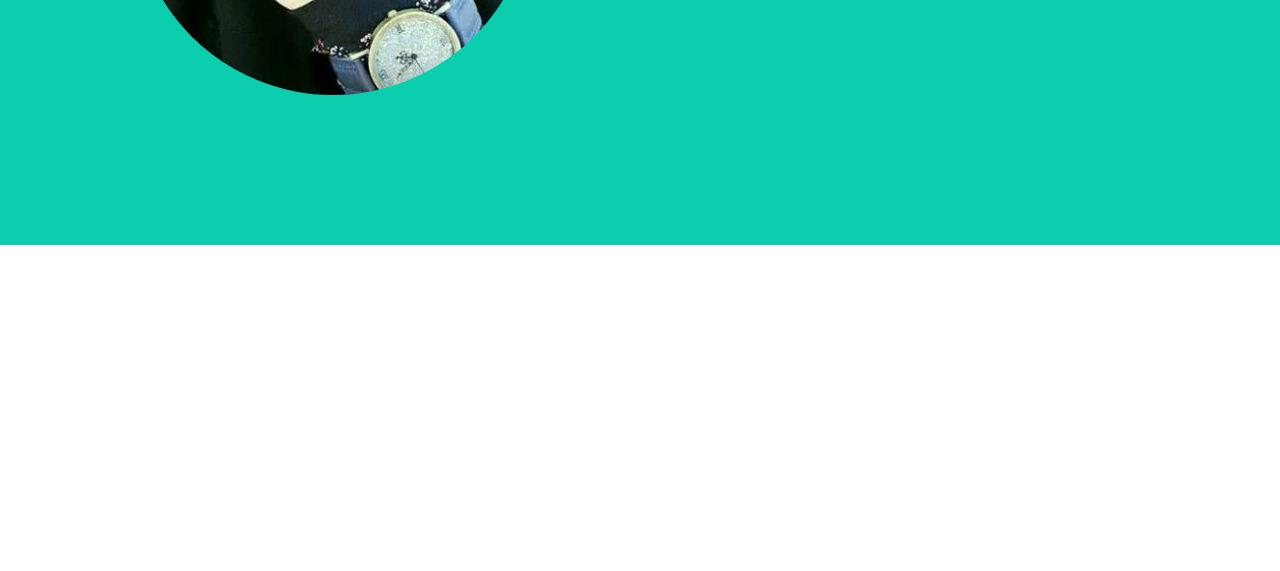
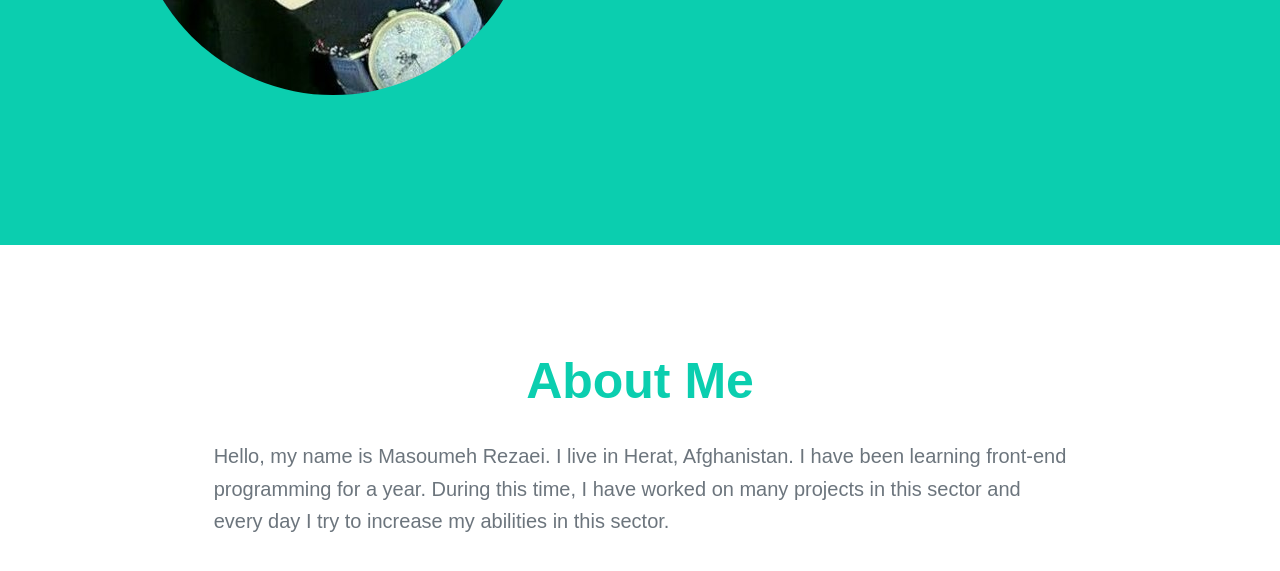
Before and after one commit to MahsumaRezai/spring, a website: page index.html in a window 1280 px wide. Shown: the part 455-1026 px from the top of the page. Before the commit the page ends 800 px from the top, so only its background shows below. Drawn offline with Linux system fonts and the light colour scheme.

Commit message:
start work on about section

```diff
--- a/index.html
+++ b/index.html
@@ -23,11 +23,23 @@
                 <div class="button-head">
                     <button class="button-head__btn"><a class="button-head__link">Download CV</a></button>
                 </div>
-
-
             </div>
-
-
+        </div>
+    </div>
+    <!-- end of header section-->
+    <!-- about section-->
+    <div class="about-section">
+        <!-- connatiner-->
+        <div class="about-content">
+            <div class="about-content__title">
+                <p>About Me</p>
+            </div>
+            <div class="about-content__text">
+                <p> Hello, my name is Masoumeh Rezaei. I live in Herat, Afghanistan. I have been learning front-end<br>
+                    programming for a year. During this time, I have worked on many projects in this sector and<br>
+                    every
+                    day I try to increase my abilities in this sector.</p>
+            </div>
 
 
 
@@ -39,9 +51,30 @@
 
 
 
+
+
+
+
+
+
+
+
+
+
+        <!--  end of connatiner-->
+
+
     </div>
-    <!-- end of header section-->
 
+
+
+
+
+
+
+
+
+    <!--end of about section-->
 
 
 
--- a/scss/main.scss
+++ b/scss/main.scss
@@ -38,11 +38,17 @@ $font : sans-serif;
 .head-img {
     &__img  {
         border-radius: 50%;
+        @media screen and (max-width:550px) {
+            height: 200px;
+
+
+        }
         @media screen and (max-width:420px) {
             height: 200px;
 
 
         }
+
     }
 }
 .text-head {
@@ -61,6 +67,12 @@ $font : sans-serif;
      font-size: 70px;
      font-style: initial;
      color: white;
+
+      @media screen and (max-width:550px) {
+         font-size: 30px;
+
+
+    }
      @media screen and (max-width:420px) {
         font-size: 30px
 
@@ -91,3 +103,30 @@ $font : sans-serif;
          color: black;
      }
 }
+
+// about section
+.about-section {
+     display: flex;
+     flex-direction: row;
+     justify-content: center;
+     align-items: center;
+     height: 400px;
+}
+.about-content{
+    &__title {
+        text-align: center;
+        color: #0BCEAF;
+        font-size: 50px;
+        font-family: $font;
+        font-weight: bold;
+        padding-bottom: 30px;
+
+    }
+    &__text {
+        font-size: 20px;
+        font-family: $font;
+        color: #6c757d;
+        line-height: 1.625;
+
+    }
+}
```
Also changed, not shown: css/style.css.
